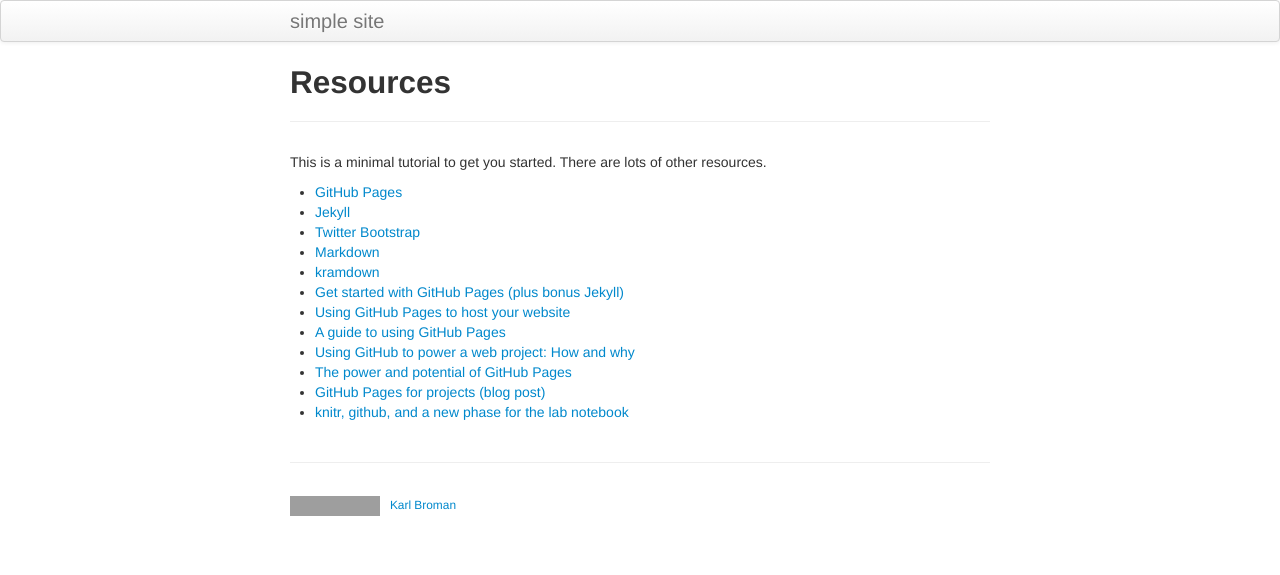
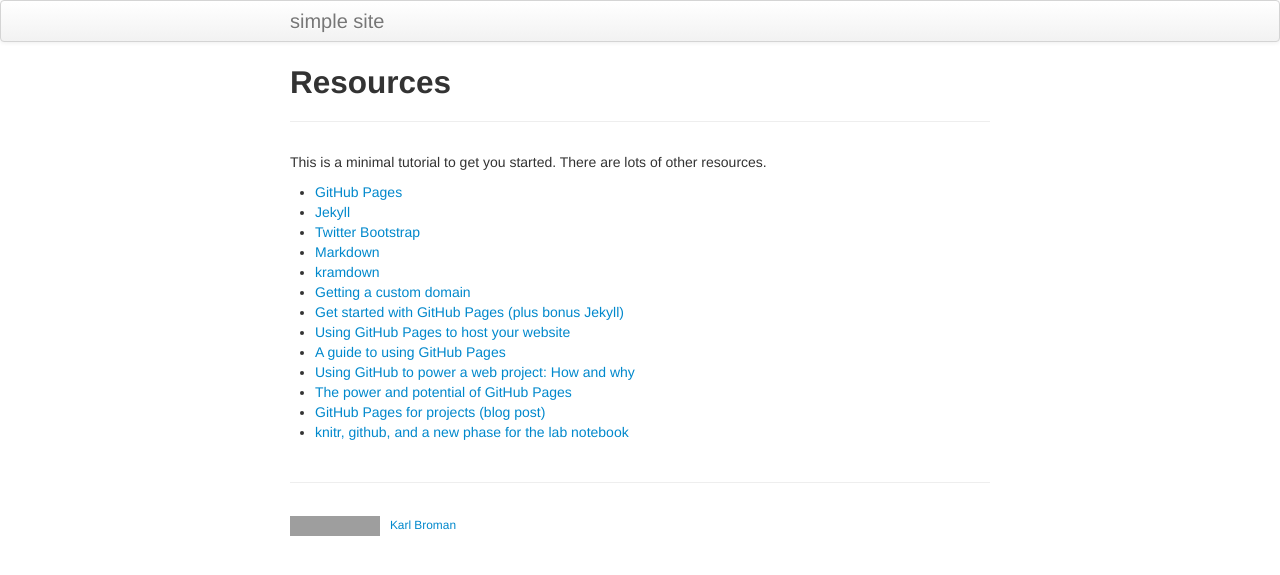
Before and after one commit to kbroman/simple_site, a Jekyll site: the page built from pages/resources.md, in a window 1280 px wide. Shown: the top 575 px of the page. Built offline with Jekyll 4.4.1, drawn with Linux system fonts in a browser that asks for light colours; grey boxes are pictures that could not be loaded.

Commit message:
Add back a link I deleted bc broken, with web archive link

```diff
--- a/pages/resources.md
+++ b/pages/resources.md
@@ -12,6 +12,7 @@ other resources.
 - [Twitter Bootstrap](https://getbootstrap.com)
 - [Markdown](https://daringfireball.net/projects/markdown)
 - [kramdown](https://kramdown.gettalong.org)
+- [Getting a custom domain](https://web.archive.org/web/20191214033620/https://blog.brooke.science/posts/custom-domain-hosting-with-github-and-namecheap/)
 - [Get started with GitHub Pages (plus bonus Jekyll)](https://24ways.org/2013/get-started-with-github-pages/)
 - [Using GitHub Pages to host your website](https://web.archive.org/web/20180210000019/https://bcreativeweb.blogspot.com/2013/08/using-github-pages-to-host-your-website.html)
 - [A guide to using GitHub Pages](https://www.thinkful.com/learn/a-guide-to-using-github-pages/)
```
